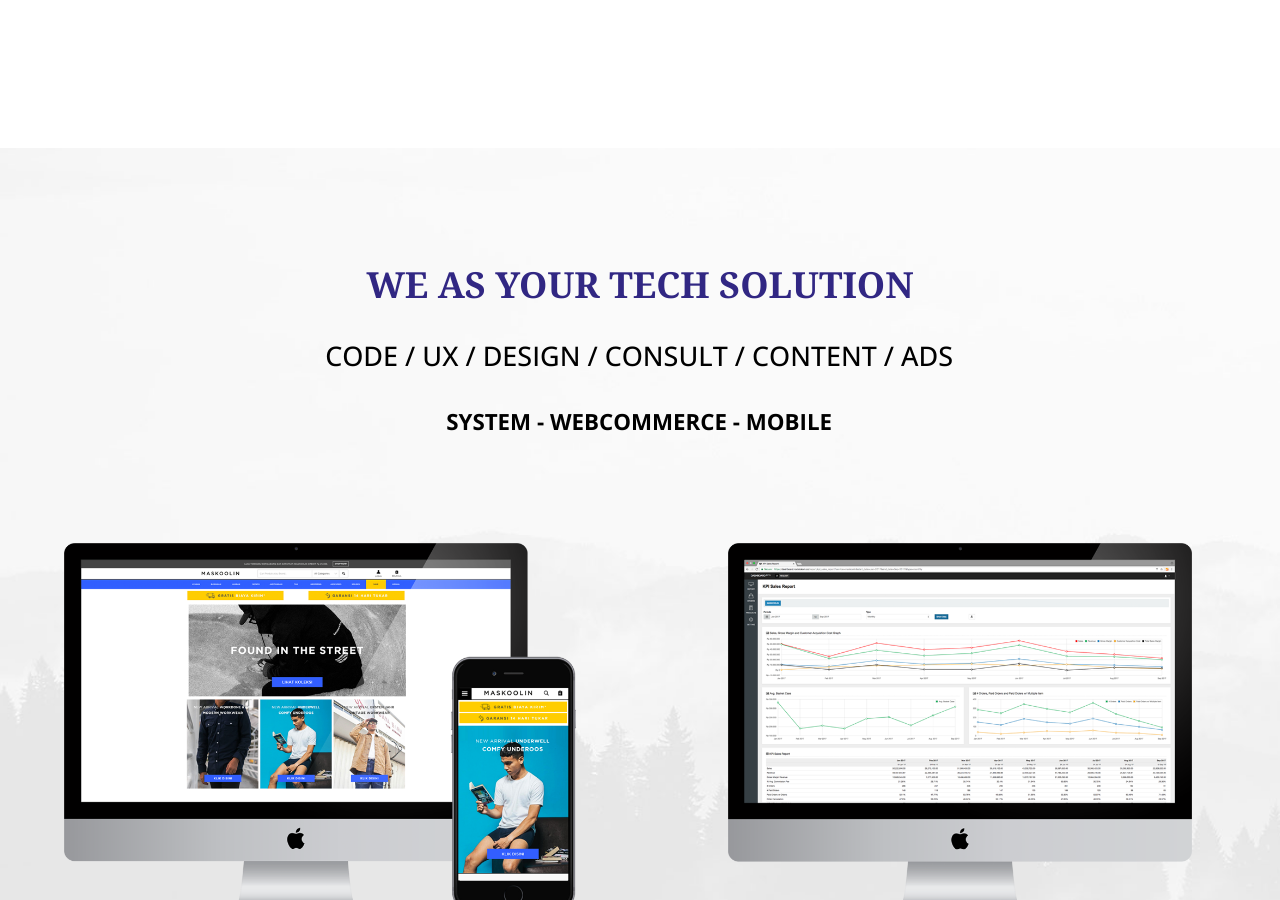
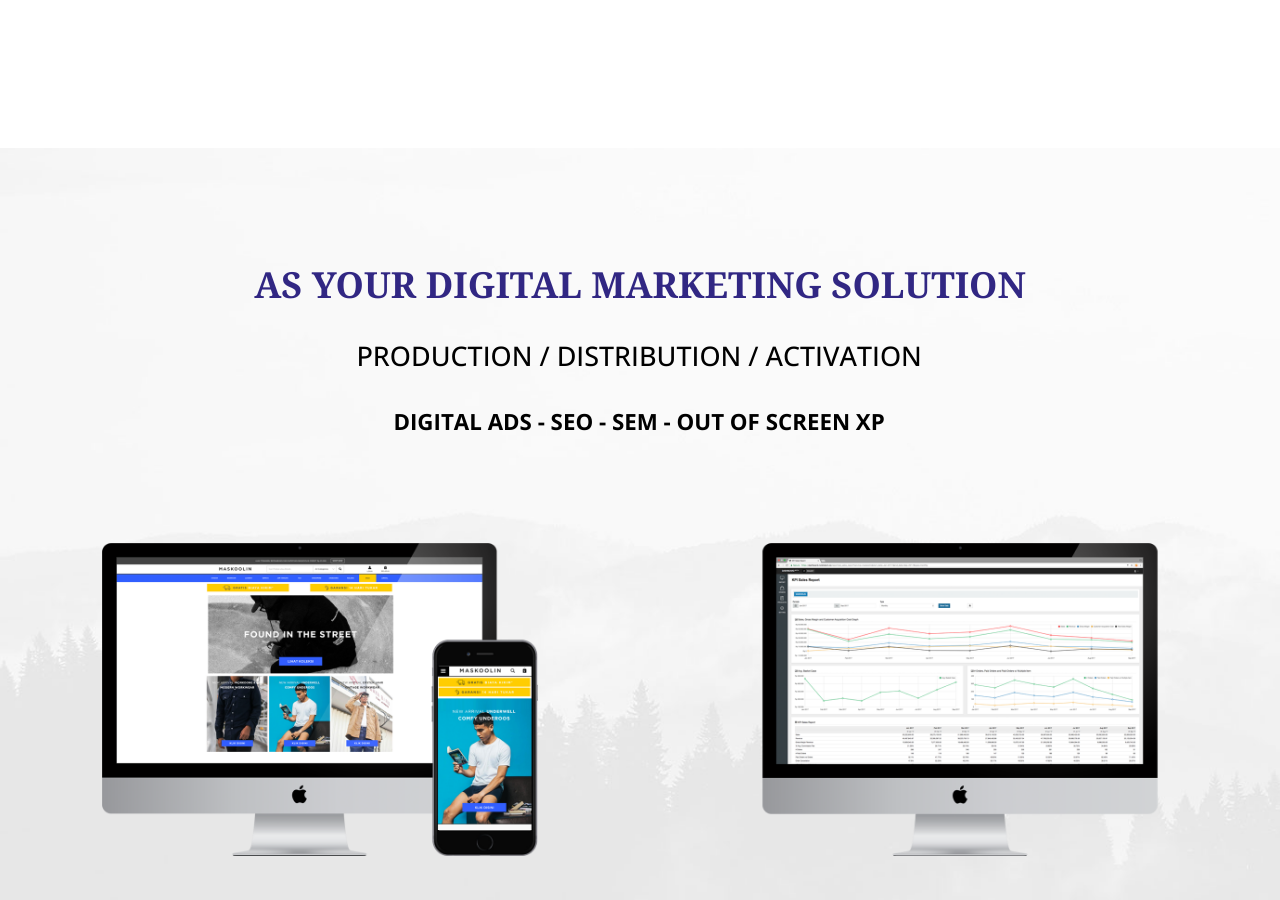
Before and after one commit to kemtol/rocktokom, a Jekyll site: the page built from index.html, in a window 1280 px wide and 900 px high, scrolled down 5553 px. Built offline with Jekyll 4.4.1, drawn with Linux system fonts in a browser that asks for light colours; nearby versions of some CDN libraries; some of the changed text lies outside the part shown.

Commit message:
Update index.html

```diff
--- a/index.html
+++ b/index.html
@@ -4,7 +4,7 @@ layout: default
 
 <article>
     <div id="landing--page--4">
-      <span class="text-center" style="text-align: center;width: 100%;display: block;font-family: georgia;font-size: 2rem;font-weight: bold;margin-bottom: 1.5rem;color: #312783;">WE AS YOUR TECH SOLUTION</span>
+      <span class="as-your">AS YOUR TECH SOLUTION</span>
       <h2 class="h2-front-page" id="code--ux--design--consult--content--ads">CODE / UX / DESIGN / CONSULT / CONTENT / ADS <span>SYSTEM - WEBCOMMERCE - MOBILE</span></h2>
       <div>
         <div class="clearfix">
@@ -138,9 +138,9 @@ layout: default
       <a href="https://api.whatsapp.com/send?phone=6283890722797&text=Halo%20mau%20info%20donk" class="btn-wa"><img src="/images/fa-whatsapp_24_0_ffffff_none.png"> LETS TALK ON WA</a>
     </div>
 
-    <div id="landing--page--4">
-      <span class="text-center" style="text-align: center;width: 100%;display: block;font-family: georgia;font-size: 2rem;font-weight: bold;margin-bottom: 1.5rem;color: #312783;">WE AS YOUR TECH SOLUTION</span>
-      <h2 class="h2-front-page" id="code--ux--design--consult--content--ads">CODE / UX / DESIGN / CONSULT / CONTENT / ADS <span>SYSTEM - WEBCOMMERCE - MOBILE</span></h2>
+    <div id="landing--page--5">
+      <span class="as-your">AS YOUR DIGITAL MARKETING SOLUTION</span>
+      <h2 class="h2-front-page">PRODUCTION / DISTRIBUTION / ACTIVATION <span>DIGITAL ADS - SEO - SEM - OUT OF SCREEN XP</span></h2>
       <div>
         <div class="clearfix">
             <div class="lp4">
```
